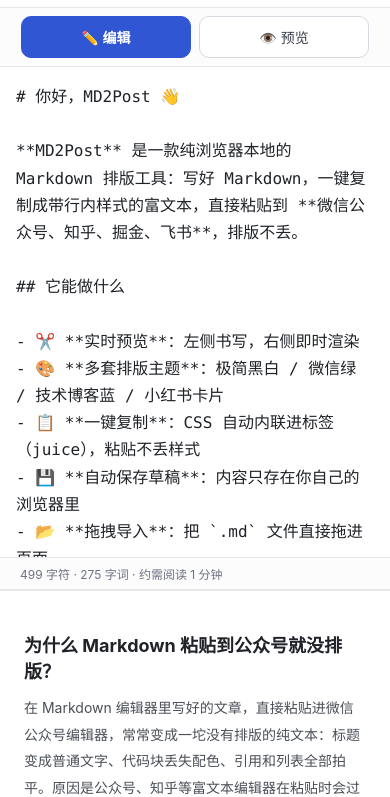
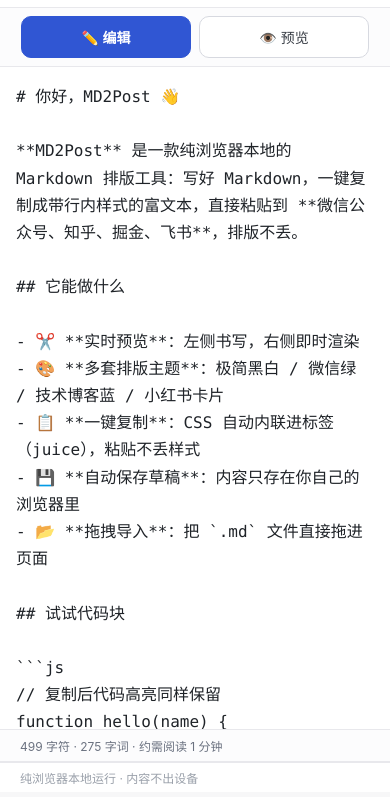
Before and after one commit to ai717/md.ucncn.cn, a plain HTML site: page index.html in a window 390 px wide. Shown: the part 52-849 px from the top of the page. Drawn offline with Linux system fonts and the light colour scheme.

Commit message:
移动端编辑视图改为沉浸全屏，编辑区高度占满切换条以下空间

```diff
--- a/assets/css/app.css
+++ b/assets/css/app.css
@@ -363,6 +363,16 @@ body {
     flex: 1 1 auto;
     min-height: 62vh;
   }
+  /* 编辑视图＝沉浸全屏：吃满切换条以下全部空间，底部内容区隐藏（预览视图可达） */
+  body[data-view="editor"] {
+    height: 100vh;
+    height: 100dvh;
+    overflow: hidden;
+  }
+  body[data-view="editor"] .workspace {
+    min-height: 0;
+  }
+  body[data-view="editor"] .seo-content { display: none; }
   .view-switch { display: flex; }
   body[data-view="editor"] .pane-preview { display: none; }
   body[data-view="preview"] .pane-editor { display: none; }
```
